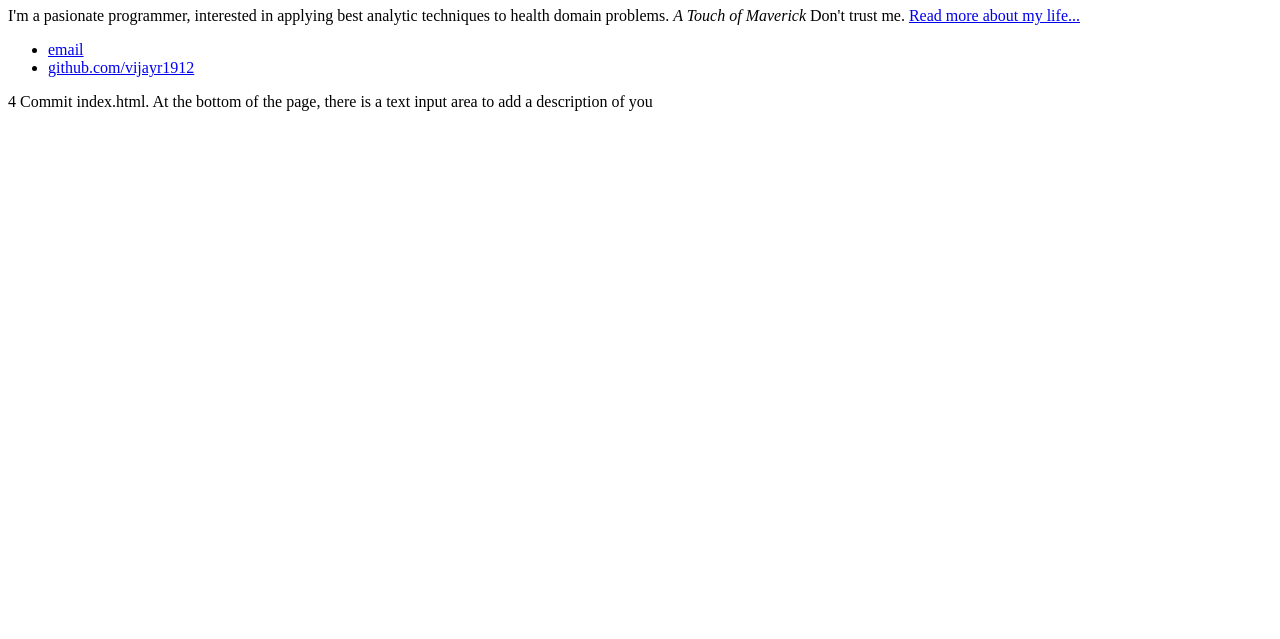
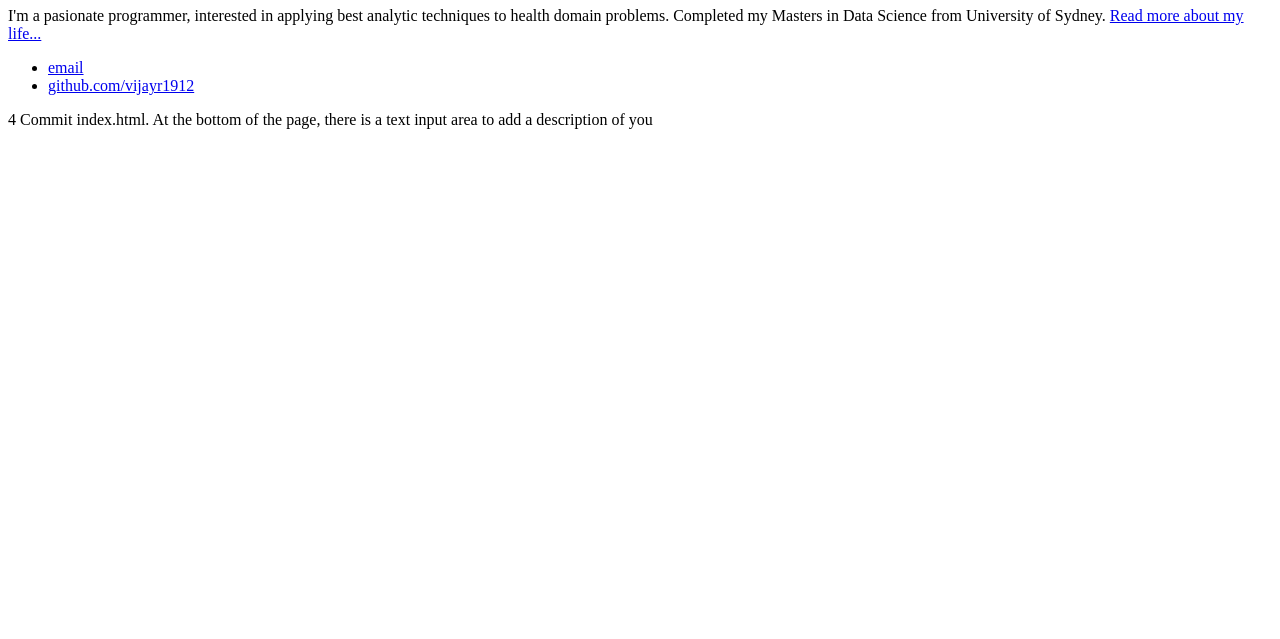
Before and after one commit to vijayr1912/vijayr1912.github.io, a plain HTML site: page index.html in a window 1280 px wide. Shown: the part 161-800 px from the top of the page. Drawn offline with Linux system fonts and the light colour scheme.

Commit message:
minor changes to the front page.

```diff
--- a/index.html
+++ b/index.html
@@ -15,7 +15,7 @@
 		<div class="container">
     		<div class="blurb">
         		<h1>Hi there, I'm Vijay Raghunath!</h1>
-				<p>I'm a pasionate programmer, interested in applying best analytic techniques to health domain problems. <em>A Touch of Maverick</em> Don't trust me. <a href="/about">Read more about my life...</a></p>
+				<p>I'm a pasionate programmer, interested in applying best analytic techniques to health domain problems. Completed my Masters in Data Science from University of Sydney. <a href="/about">Read more about my life...</a></p>
     		</div><!-- /.blurb -->
 		</div><!-- /.container -->
 		<footer>
```
